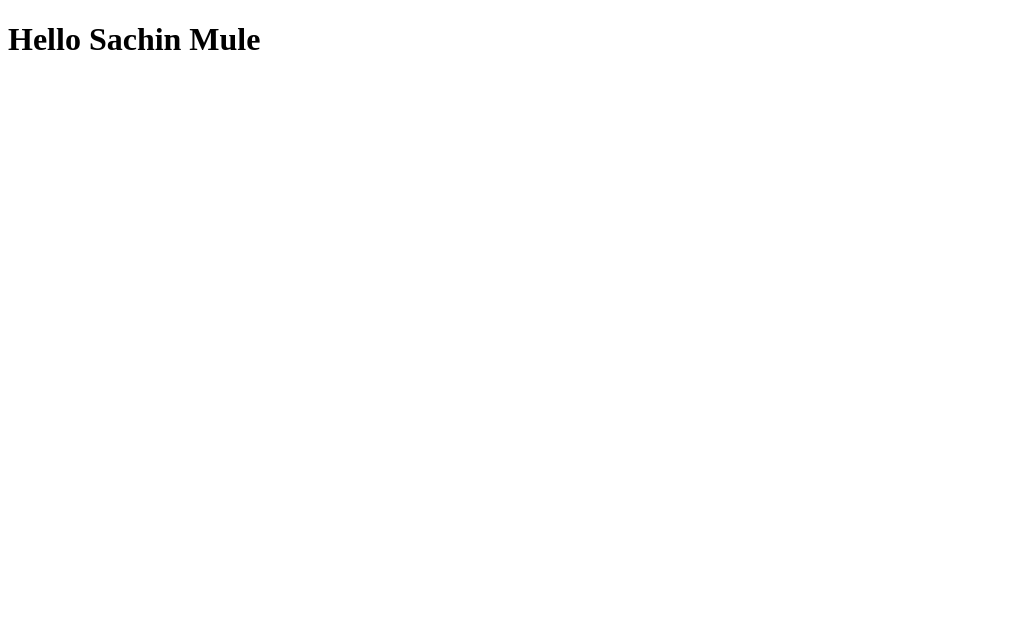
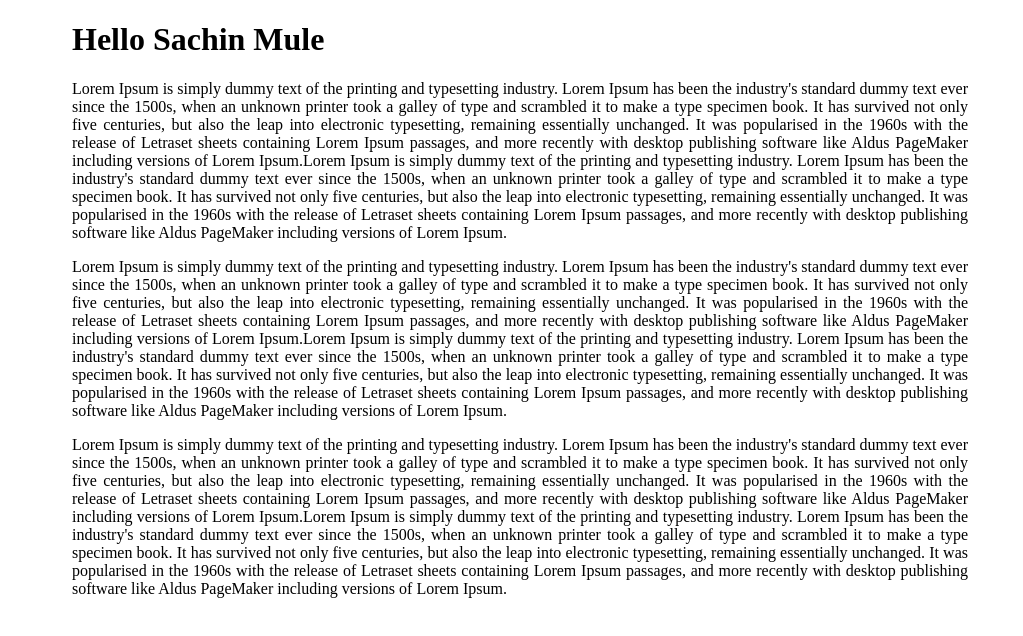
Before and after one commit to sachinmule1/git_practice, a plain HTML site: page index.html in a window 1280 px wide. Shown: the whole page, without its empty margins (0-1023 px from the left). Drawn offline with Linux system fonts and the light colour scheme.

Commit message:
First update

```diff
--- a/index.html
+++ b/index.html
@@ -1,12 +1,72 @@
 <!DOCTYPE html>
 <html lang="en">
-<head>
-    <meta charset="UTF-8">
-    <meta http-equiv="X-UA-Compatible" content="IE=edge">
-    <meta name="viewport" content="width=device-width, initial-scale=1.0">
+  <head>
+    <meta charset="UTF-8" />
+    <meta http-equiv="X-UA-Compatible" content="IE=edge" />
+    <meta name="viewport" content="width=device-width, initial-scale=1.0" />
+    <link rel="stylesheet" href="styles.css">
     <title>Document</title>
-</head>
-<body>
-    <h1>Hello Sachin Mule</h1>
-</body>
+  </head>
+  <body>
+    <div>
+      <h1>Hello Sachin Mule</h1>
+      <p>
+        Lorem Ipsum is simply dummy text of the printing and typesetting
+        industry. Lorem Ipsum has been the industry's standard dummy text ever
+        since the 1500s, when an unknown printer took a galley of type and
+        scrambled it to make a type specimen book. It has survived not only five
+        centuries, but also the leap into electronic typesetting, remaining
+        essentially unchanged. It was popularised in the 1960s with the release
+        of Letraset sheets containing Lorem Ipsum passages, and more recently
+        with desktop publishing software like Aldus PageMaker including versions
+        of Lorem Ipsum.Lorem Ipsum is simply dummy text of the printing and
+        typesetting industry. Lorem Ipsum has been the industry's standard dummy
+        text ever since the 1500s, when an unknown printer took a galley of type
+        and scrambled it to make a type specimen book. It has survived not only
+        five centuries, but also the leap into electronic typesetting, remaining
+        essentially unchanged. It was popularised in the 1960s with the release
+        of Letraset sheets containing Lorem Ipsum passages, and more recently
+        with desktop publishing software like Aldus PageMaker including versions
+        of Lorem Ipsum.
+      </p>
+      <p>
+        Lorem Ipsum is simply dummy text of the printing and typesetting
+        industry. Lorem Ipsum has been the industry's standard dummy text ever
+        since the 1500s, when an unknown printer took a galley of type and
+        scrambled it to make a type specimen book. It has survived not only five
+        centuries, but also the leap into electronic typesetting, remaining
+        essentially unchanged. It was popularised in the 1960s with the release
+        of Letraset sheets containing Lorem Ipsum passages, and more recently
+        with desktop publishing software like Aldus PageMaker including versions
+        of Lorem Ipsum.Lorem Ipsum is simply dummy text of the printing and
+        typesetting industry. Lorem Ipsum has been the industry's standard dummy
+        text ever since the 1500s, when an unknown printer took a galley of type
+        and scrambled it to make a type specimen book. It has survived not only
+        five centuries, but also the leap into electronic typesetting, remaining
+        essentially unchanged. It was popularised in the 1960s with the release
+        of Letraset sheets containing Lorem Ipsum passages, and more recently
+        with desktop publishing software like Aldus PageMaker including versions
+        of Lorem Ipsum.
+      </p>
+      <p>
+        Lorem Ipsum is simply dummy text of the printing and typesetting
+        industry. Lorem Ipsum has been the industry's standard dummy text ever
+        since the 1500s, when an unknown printer took a galley of type and
+        scrambled it to make a type specimen book. It has survived not only five
+        centuries, but also the leap into electronic typesetting, remaining
+        essentially unchanged. It was popularised in the 1960s with the release
+        of Letraset sheets containing Lorem Ipsum passages, and more recently
+        with desktop publishing software like Aldus PageMaker including versions
+        of Lorem Ipsum.Lorem Ipsum is simply dummy text of the printing and
+        typesetting industry. Lorem Ipsum has been the industry's standard dummy
+        text ever since the 1500s, when an unknown printer took a galley of type
+        and scrambled it to make a type specimen book. It has survived not only
+        five centuries, but also the leap into electronic typesetting, remaining
+        essentially unchanged. It was popularised in the 1960s with the release
+        of Letraset sheets containing Lorem Ipsum passages, and more recently
+        with desktop publishing software like Aldus PageMaker including versions
+        of Lorem Ipsum.
+      </p>
+    </div>
+  </body>
 </html>
--- /dev/null
+++ b/styles.css
@@ -0,0 +1,23 @@
+
+
+div{
+    width: 70vw;
+    margin-left: 5vw;
+    text-align: justify;
+}
+
+
+@media only screen and (max-width : 750px) {
+body{
+    display: flex;
+    justify-content: center;
+}
+    h1{
+        text-align: center;
+    }
+    div{
+        width: 80vw;
+        margin: 0;
+        text-align: justify;
+    }
+}
```
